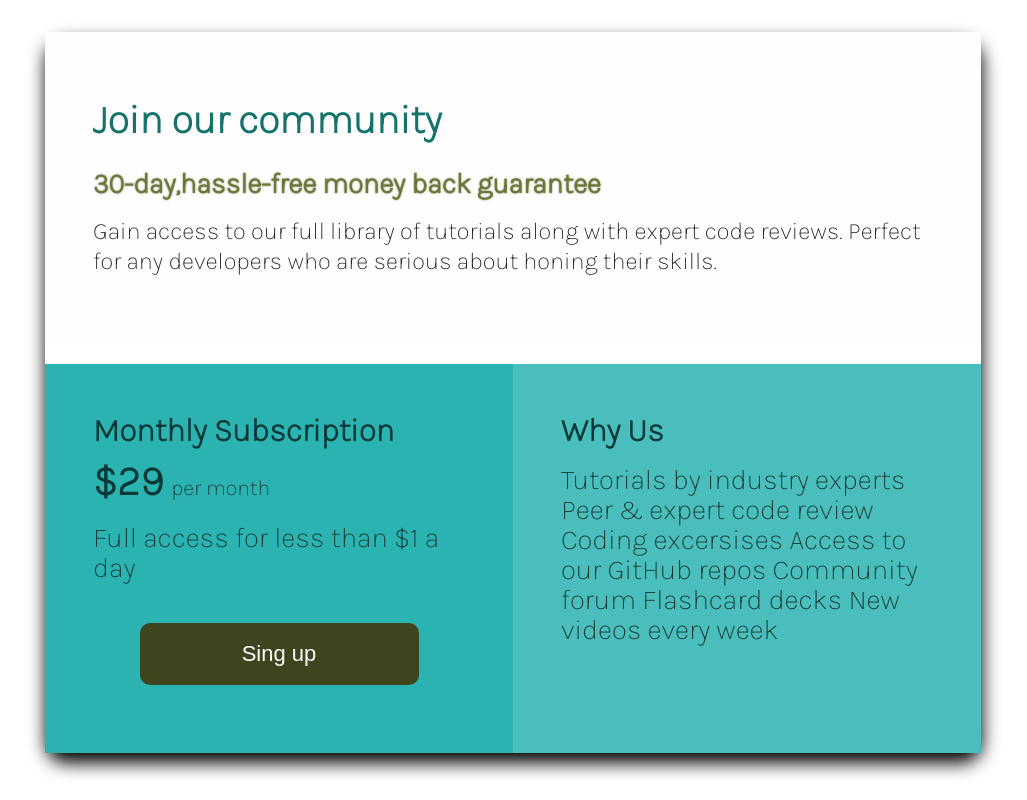
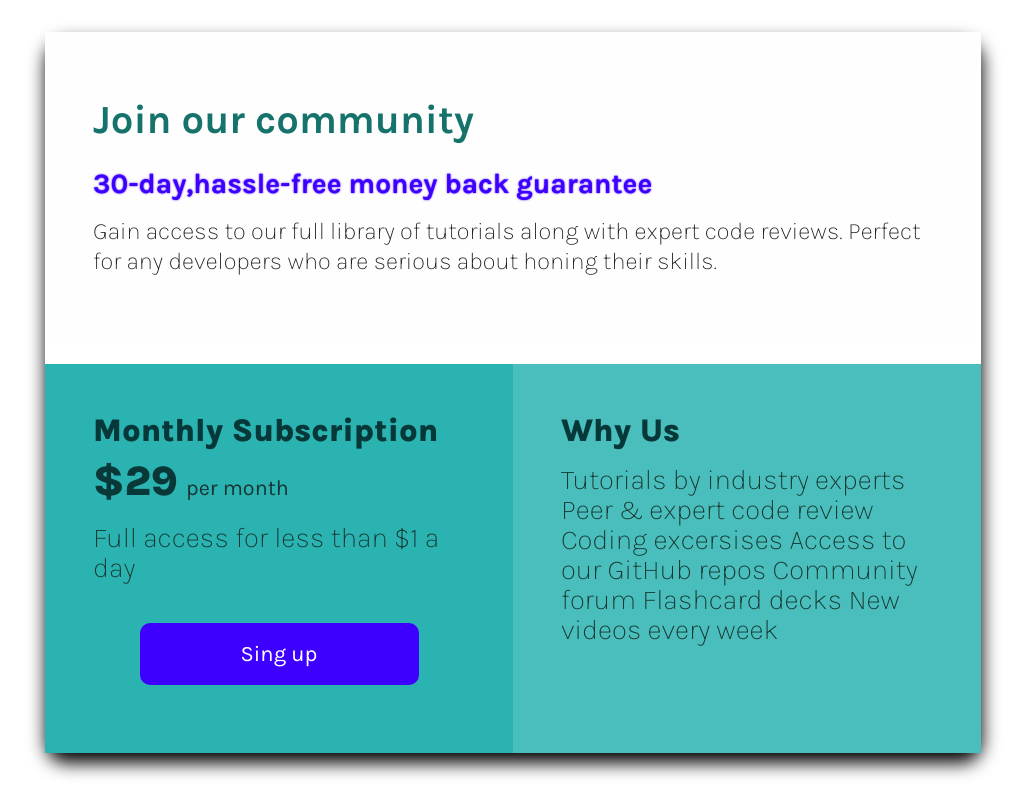
Before and after one commit to Danikuk/Single-price-grid-component, a plain HTML site: page index.html in a window 1280 px wide. Shown: the whole page, without its empty margins (127-1154 px from the left). Drawn offline with Linux system fonts and the light colour scheme.

Commit message:
color changes

```diff
--- a/index.html
+++ b/index.html
@@ -4,8 +4,10 @@
     <meta charset="UTF-8" />
     <meta name="viewport" content="width=device-width, initial-scale=1.0" />
     <title>Document</title>
+    <link rel="preconnect" href="https://fonts.googleapis.com" />
+    <link rel="preconnect" href="https://fonts.gstatic.com" crossorigin />
     <link
-      href="https://fonts.googleapis.com/css2?family=DM+Sans:opsz,wght@9..40,100&family=Karla:wght@200&display=swap"
+      href="https://fonts.googleapis.com/css2?family=Karla:ital,wght@0,200..800;1,200..800&display=swap"
       rel="stylesheet"
     />
 
--- a/style.scss
+++ b/style.scss
@@ -2,6 +2,7 @@
   box-sizing: border-box;
   padding: 0px;
   margin: 0px;
+  font-family: "Karla", sans-serif;
 }
 
 //flex container
@@ -10,7 +11,6 @@
   max-width: 800px;
   padding: 2rem;
   margin: 0 auto;
-  font-family: "Karla", sans-serif;
 
   @media screen and (min-width: 768px) {
     max-width: 1000px;
@@ -67,6 +67,7 @@
     color: #15372f;
     line-height: 30px;
     font-size: 1.25rem;
+    font-weight: 200;
 
     @media screen and (min-width: 768px) {
       font-size: 1.75rem;
@@ -87,6 +88,7 @@
     color: #173535;
     margin-left: 8px;
     font-size: 1.15rem;
+    font-weight: 400;
 
     @media screen and (min-width: 768px) {
       font-size: 1.35rem;
@@ -103,8 +105,8 @@
   h2 {
     margin-bottom: 16px;
     font-size: 1.2rem;
-    color: #6c7639;
-    text-shadow: 0 0 2px #6c7639;
+    color: #3e00fe;
+    text-shadow: 0 0 2px #3e00fe;
 
     @media screen and (min-width: 768px) {
       font-size: 1.75rem;
@@ -134,7 +136,7 @@
   //Styles for the button within the wrapper
 
   button {
-    background-color: #3e441e;
+    background-color: #3e00fe;
     max-width: 800px;
     width: 100%;
     padding: 12px;
```
Also changed, not shown: style.css, 1 other file.
